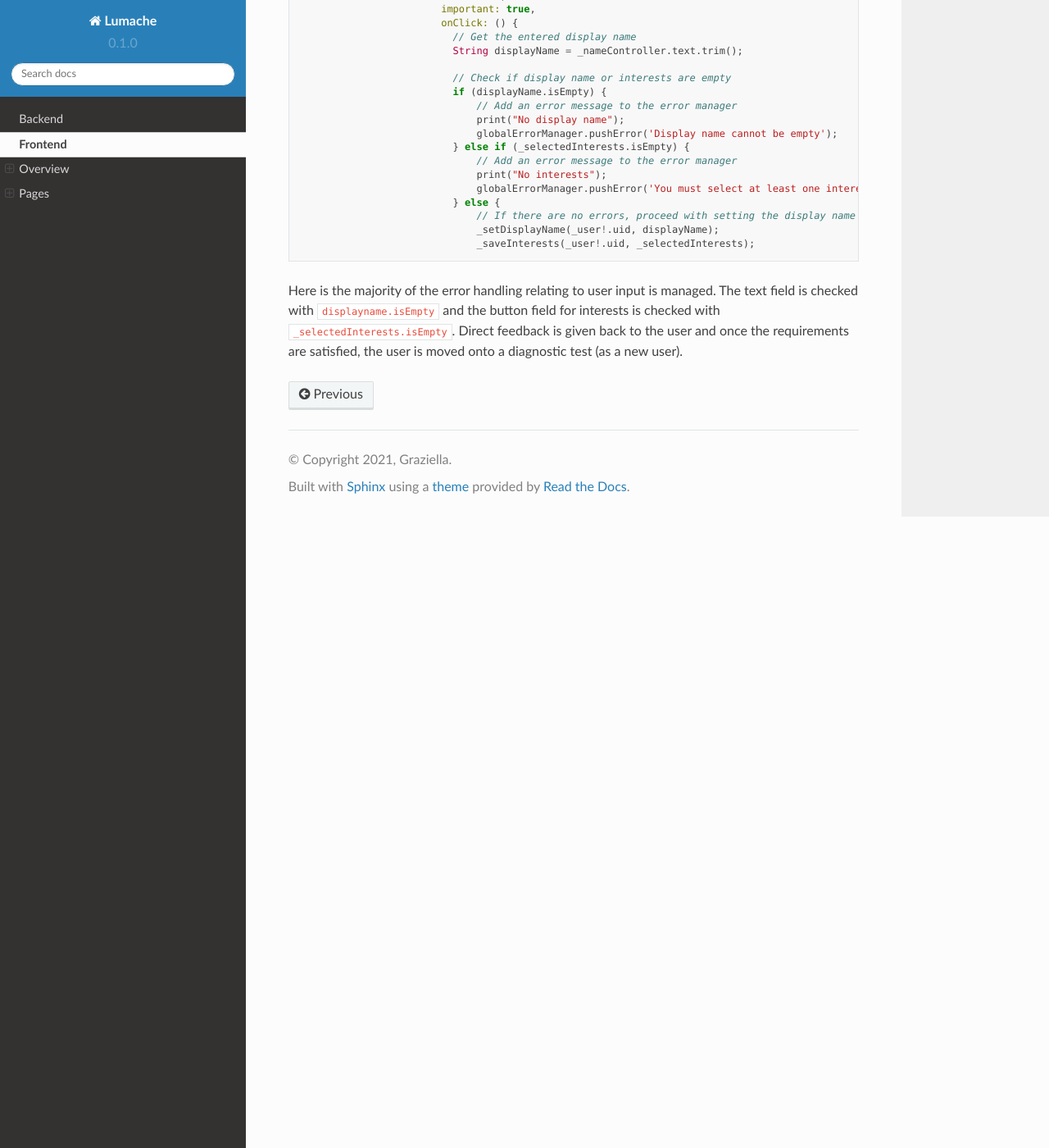
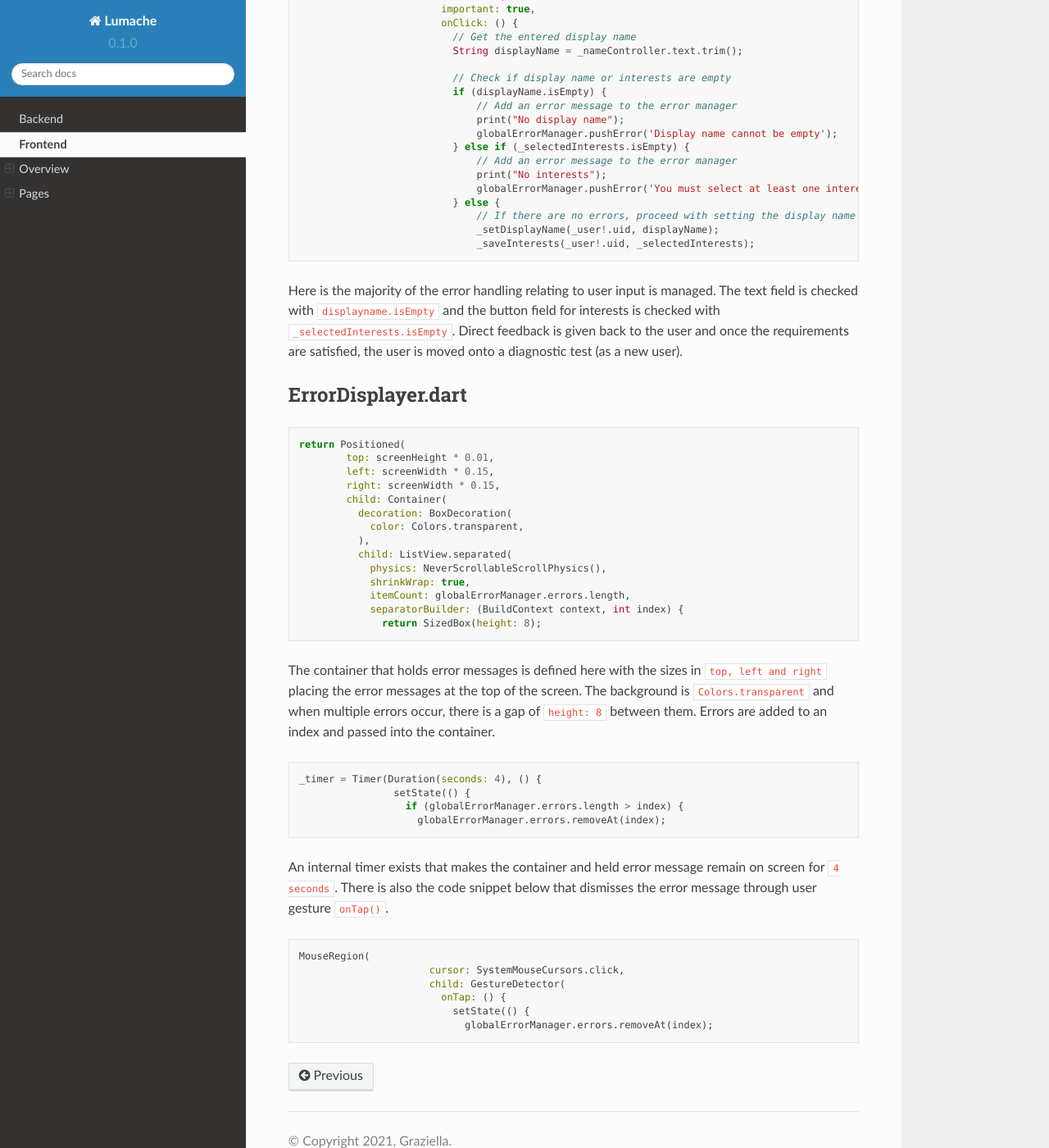
Before and after one commit to SETAP-Education/readthedocs, a Sphinx documentation site: the page built from docs/source/frontend.rst, in a window 1280 px wide and 1400 px high, scrolled down 2775 px. Shown: the whole window at 82% size. Built offline with Sphinx 7.4.7 and the Read the Docs theme 2.0.0, drawn with Linux system fonts in a browser that asks for light colours.

Commit message:
Update frontend.rst
error page

```diff
--- a/docs/source/frontend.rst
+++ b/docs/source/frontend.rst
@@ -142,3 +142,45 @@ Text input is decorated and uniform, using the Google font ``nunito`` across the
                                  _saveInterests(_user!.uid, _selectedInterests);
 
 Here is the majority of the error handling relating to user input is managed. The text field is checked with ``displayname.isEmpty`` and the button field for interests is checked with ``_selectedInterests.isEmpty``. Direct feedback is given back to the user and once the requirements are satisfied, the user is moved onto a diagnostic test (as a new user).
+
+.. _Error Displayer Page:
+
+ErrorDisplayer.dart
+-------------------
+
+.. code-block:: dart
+
+   return Positioned(
+           top: screenHeight * 0.01,
+           left: screenWidth * 0.15,
+           right: screenWidth * 0.15,
+           child: Container(
+             decoration: BoxDecoration(
+               color: Colors.transparent,
+             ),
+             child: ListView.separated(
+               physics: NeverScrollableScrollPhysics(),
+               shrinkWrap: true,
+               itemCount: globalErrorManager.errors.length,
+               separatorBuilder: (BuildContext context, int index) {
+                 return SizedBox(height: 8);
+
+The container that holds error messages is defined here with the sizes in ``top, left and right`` placing the error messages at the top of the screen. The background is ``Colors.transparent`` and when multiple errors occur, there is a gap of ``height: 8`` between them. Errors are added to an index and passed into the container.
+
+.. code-block:: dart
+
+   _timer = Timer(Duration(seconds: 4), () {
+                   setState(() {
+                     if (globalErrorManager.errors.length > index) {
+                       globalErrorManager.errors.removeAt(index);
+
+An internal timer exists that makes the container and held error message remain on screen for ``4 seconds``. There is also the code snippet below that dismisses the error message through user gesture ``onTap()``.
+
+.. code-block:: dart
+
+   MouseRegion(
+                         cursor: SystemMouseCursors.click,
+                         child: GestureDetector(
+                           onTap: () {
+                             setState(() {
+                               globalErrorManager.errors.removeAt(index);
```
